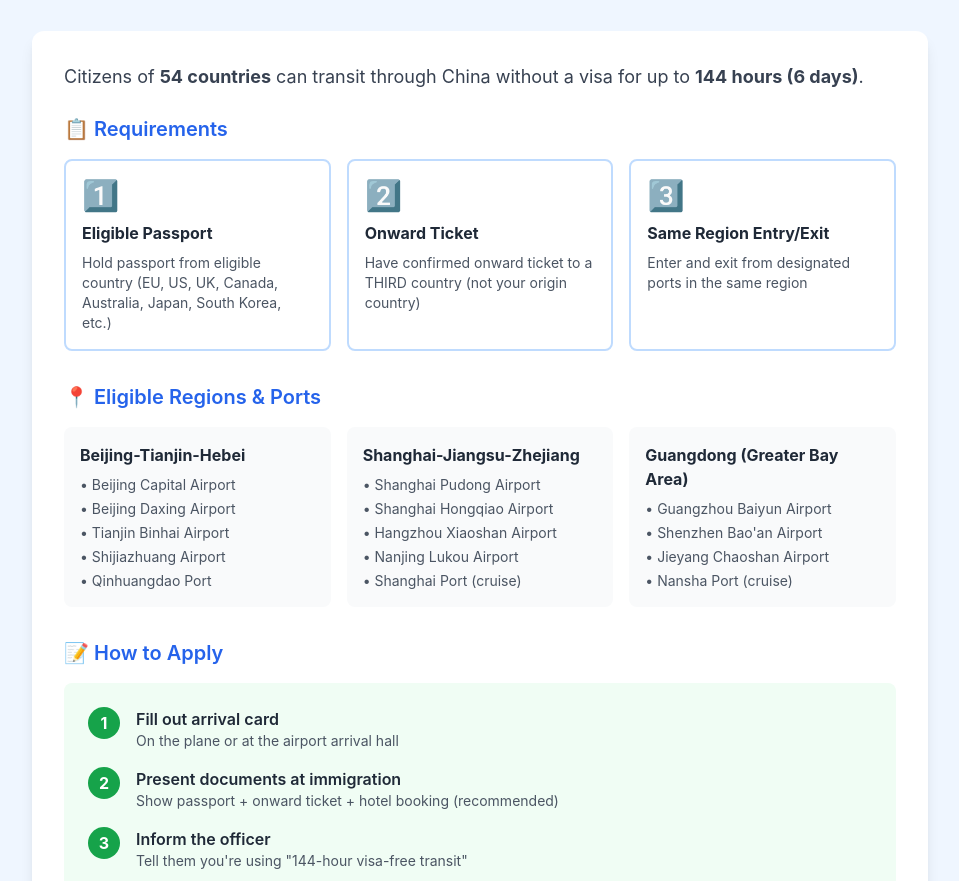
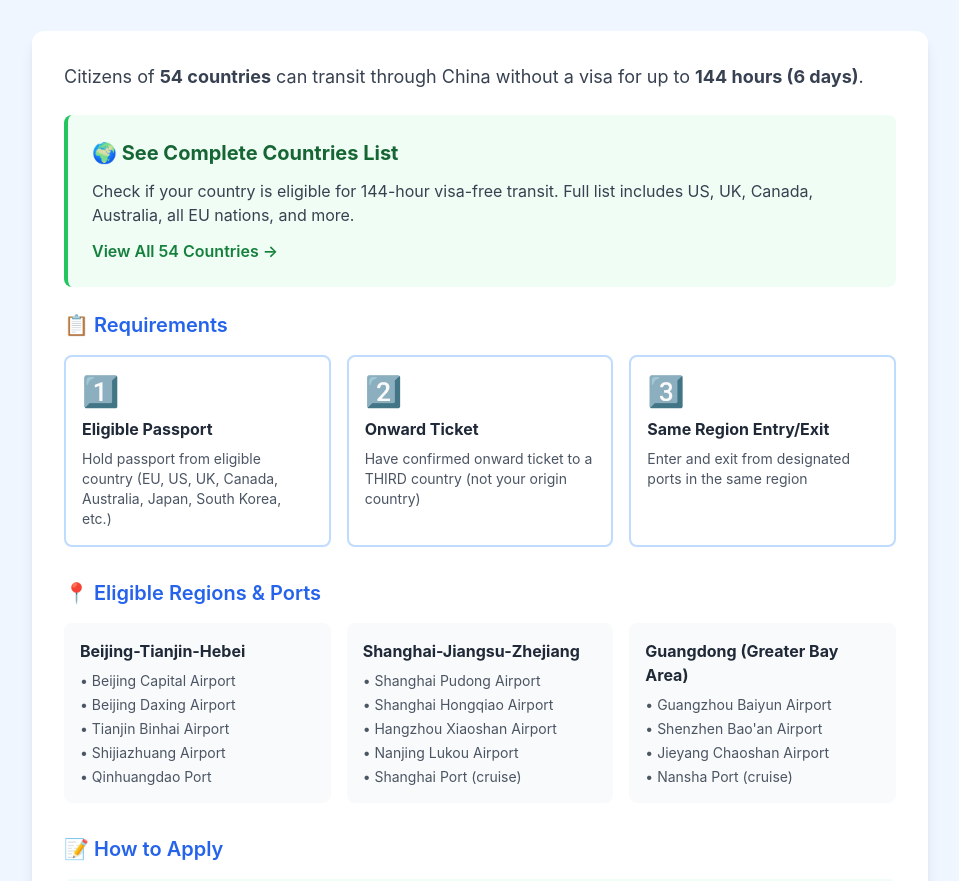
Before and after one commit to jianzhang1982p/china-travel-guide, a Next.js app: page /visa in a window 1280 px wide. Shown: the part 1117-1998 px from the top of the page, without its empty margins (160-1119 px from the left). Built offline with nearby package versions, Linux system fonts and the light colour scheme.

Commit message:
Add link to 54 countries list from main visa page

```diff
--- a/src/app/visa/page.tsx
+++ b/src/app/visa/page.tsx
@@ -112,6 +112,16 @@ export default function VisaPage() {
             <p className="text-gray-700 mb-6 text-lg">
               Citizens of <strong>54 countries</strong> can transit through China without a visa for up to <strong>144 hours (6 days)</strong>.
             </p>
+
+            <div className="bg-green-50 border-l-4 border-green-500 p-6 rounded-lg mb-6">
+              <h3 className="font-bold text-green-800 text-xl mb-3">🌍 See Complete Countries List</h3>
+              <p className="text-gray-700 mb-3">
+                Check if your country is eligible for 144-hour visa-free transit. Full list includes US, UK, Canada, Australia, all EU nations, and more.
+              </p>
+              <a href="/visa/144-hour-countries-list" className="text-green-700 hover:text-green-900 font-semibold inline-flex items-center gap-2">
+                View All 54 Countries →
+              </a>
+            </div>
 
             <h3 className="text-xl font-semibold text-blue-600 mb-4">📋 Requirements</h3>
             <div className="grid md:grid-cols-3 gap-4 mb-8">
```
